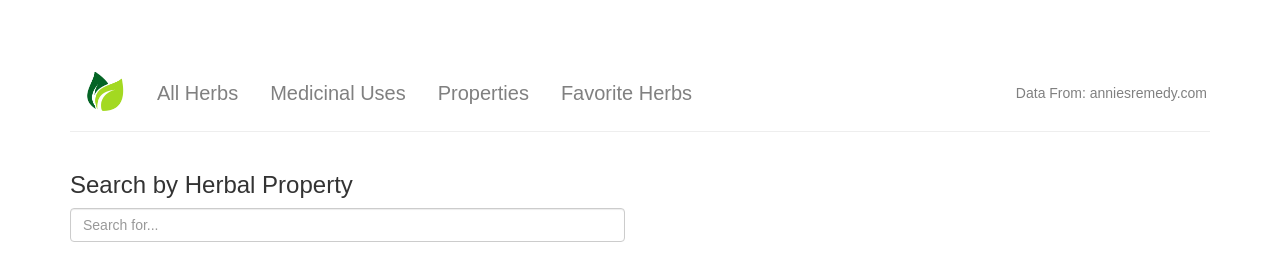
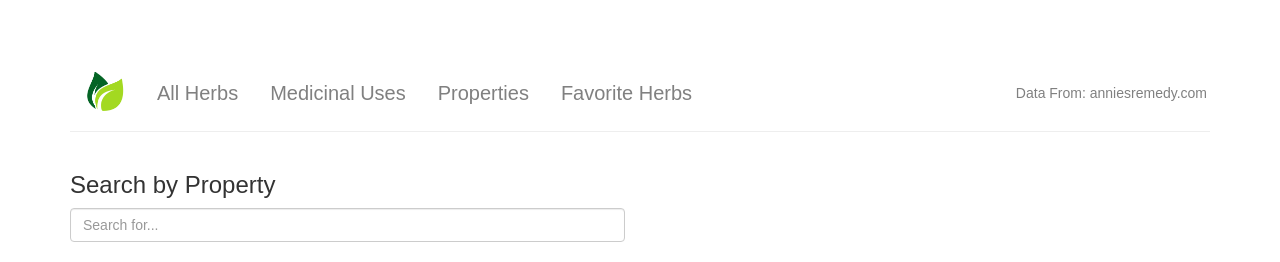
Before and after one commit to Ary770/herbal-remedies-app, a React (Create React App) app in the folder client/: page /properties in a window 1280 px wide. Shown: the top 262 px of the page. Built offline with nearby package versions, Linux system fonts and the light colour scheme; no server answers.

Commit message:
added case statement for properties feature in functions.js

```diff
--- a/client/src/containers/PropertiesPage.js
+++ b/client/src/containers/PropertiesPage.js
@@ -35,7 +35,7 @@ class PropertiesPage extends React.Component {
     return (
       <div className="row">
         <div className="col-lg-6">
-          <h3>Search by Herbal Property</h3>
+          <h3>Search by Property</h3>
           <input
             type="text"
             className="form-control"
--- a/client/src/utilities/functions.js
+++ b/client/src/utilities/functions.js
@@ -18,6 +18,8 @@ export const updatePath = (props) => {
       return props.history.replace('/favorite_herbs')
     case '/medicinal_uses/herbs/:herbId':
       return props.history.replace('/medicinal_uses')
+    case '/properties/herbs/:herbId':
+      return props.history.replace('/properties')
     default:
       return null
   }
```
